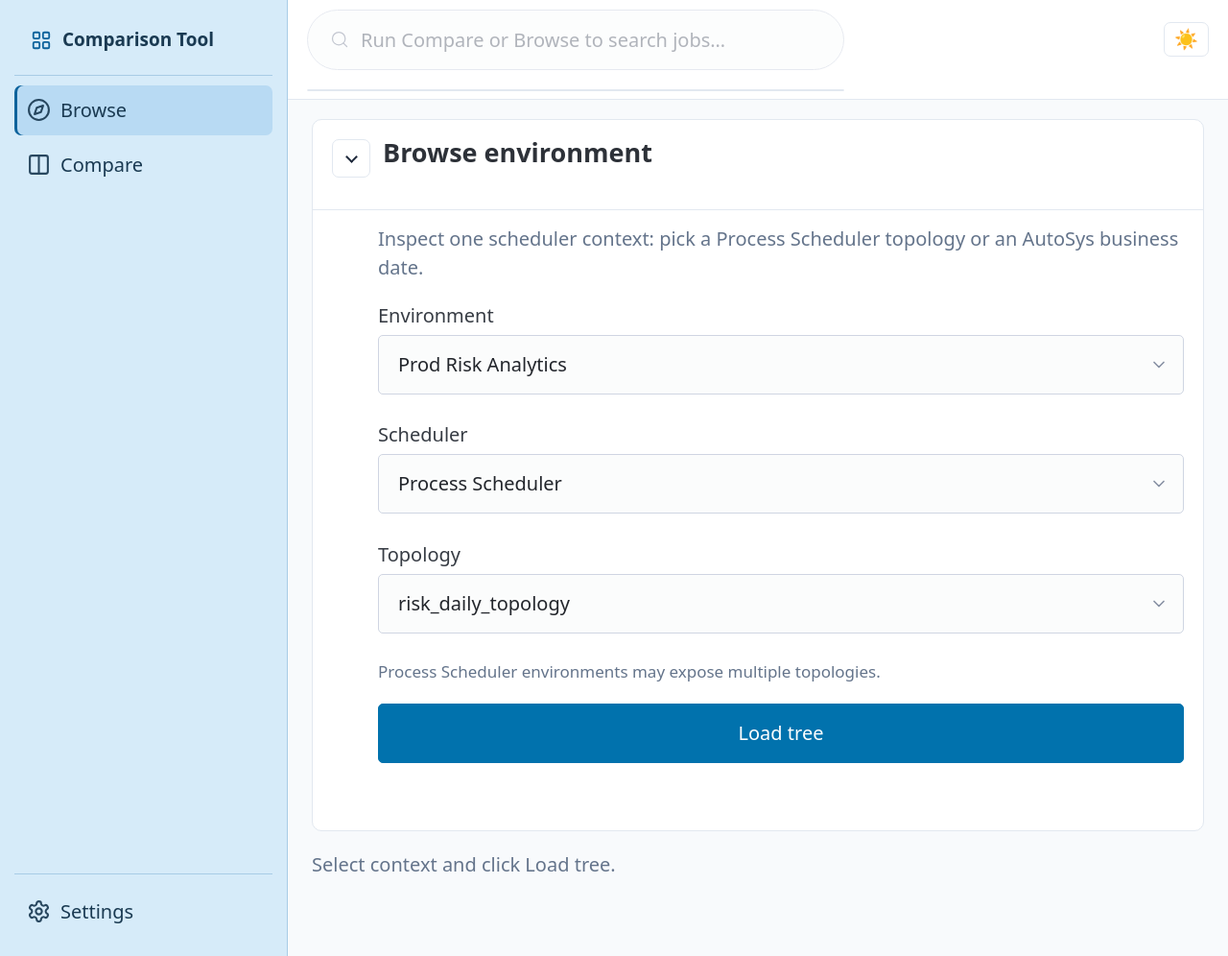
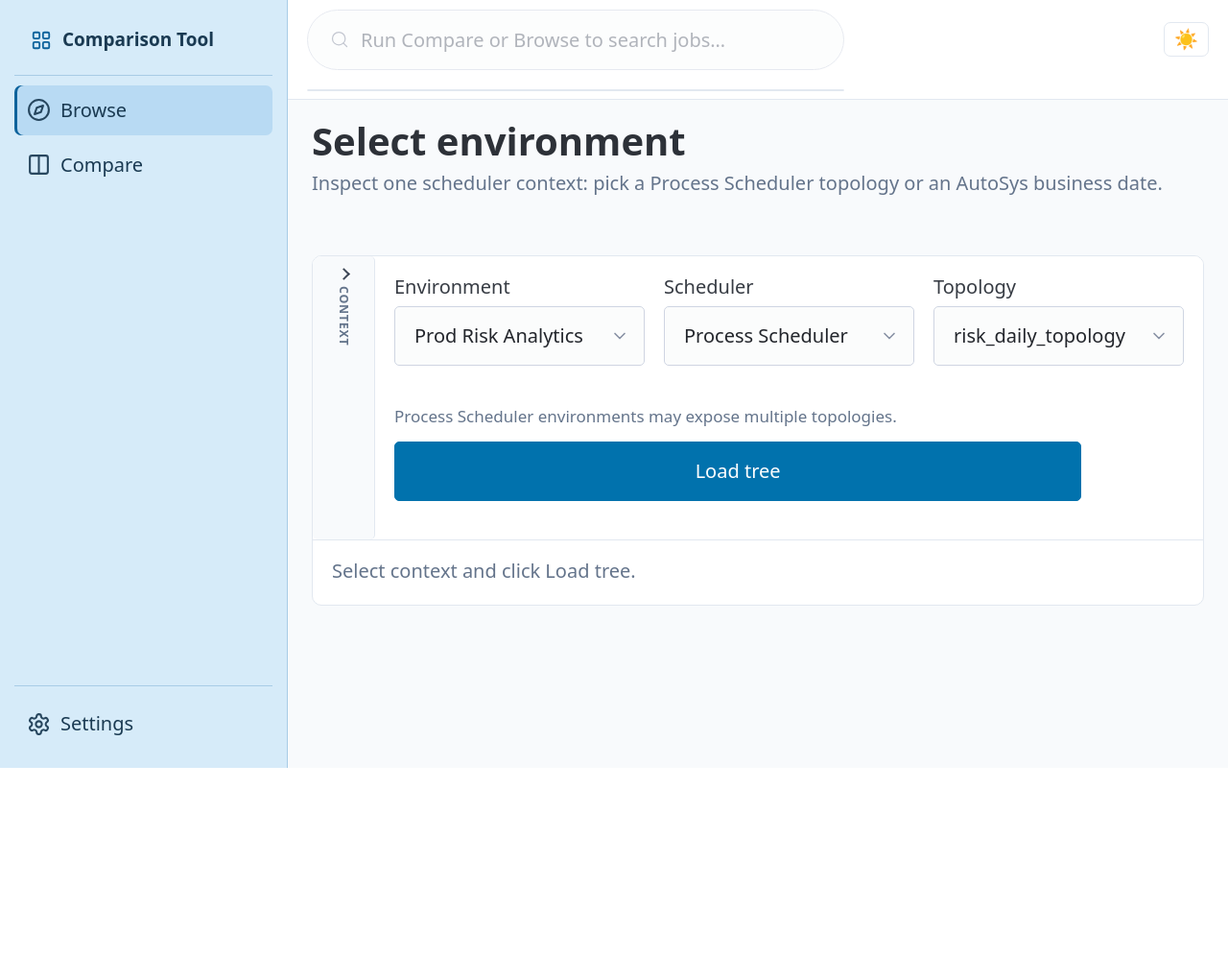
Before and after one commit to Gerbeev/ps-tool-web, a FastAPI app: page /browse in a window 1280 px wide. Shown: the whole page at 96% size. After the commit the page ends 800 px from the top, so only its background shows below. Run offline with FastAPI, Linux system fonts and the light colour scheme; some libraries are stand-ins or nearby versions.

Commit message:
Int
# Conflicts:
#	app/templates/browse.html
#	tests/test_browse.py

```diff
--- a/app/static/css/custom.css
+++ b/app/static/css/custom.css
@@ -487,6 +487,161 @@ html.sidebar-collapsed .sidebar-footer {
 
 .browse-meta {
   margin-bottom: 0.75rem;
+}
+
+.browse-page-header {
+  margin-bottom: 1rem;
+}
+
+.browse-page-header h1 {
+  margin-bottom: 0.35rem;
+}
+
+.browse-shell {
+  border: 1px solid var(--app-border);
+  border-radius: 0.5rem;
+  background: var(--app-surface);
+  overflow: hidden;
+  display: flex;
+  flex-direction: column;
+}
+
+.browse-context-drawer,
+.browse-filters-drawer {
+  display: flex;
+  flex-direction: row;
+  align-items: stretch;
+  border-bottom: 1px solid var(--app-border);
+  background: var(--app-topbar-bg);
+  flex-shrink: 0;
+}
+
+.browse-context-drawer.is-collapsed .browse-context-content,
+.browse-filters-drawer.is-collapsed .browse-filters-content {
+  display: none;
+}
+
+.browse-drawer-toggle {
+  flex-shrink: 0;
+  width: var(--app-sidebar-rail-width);
+  display: flex;
+  flex-direction: column;
+  align-items: center;
+  justify-content: flex-start;
+  gap: 0.4rem;
+  padding: 0.7rem 0.25rem;
+  margin: 0;
+  border: none;
+  border-right: 1px solid var(--app-border);
+  background: var(--app-content-bg);
+  color: var(--app-text);
+  cursor: pointer;
+  align-self: stretch;
+  font: inherit;
+  line-height: 1.2;
+}
+
+.browse-drawer-toggle:hover {
+  background: var(--app-sidebar-active);
+}
+
+.browse-drawer-toggle:focus-visible {
+  outline: 2px solid var(--app-accent);
+  outline-offset: -2px;
+  z-index: 1;
+}
+
+.browse-drawer-chevron {
+  width: 0.45rem;
+  height: 0.45rem;
+  border-right: 2px solid currentColor;
+  border-bottom: 2px solid currentColor;
+  transform: rotate(135deg);
+  transition: transform 0.15s ease;
+  flex-shrink: 0;
+  opacity: 0.85;
+}
+
+.browse-context-drawer:not(.is-collapsed) .browse-drawer-chevron,
+.browse-filters-drawer:not(.is-collapsed) .browse-drawer-chevron {
+  transform: rotate(-45deg);
+}
+
+.browse-drawer-rail-label {
+  font-size: 0.62rem;
+  font-weight: 700;
+  text-transform: uppercase;
+  letter-spacing: 0.06em;
+  writing-mode: vertical-rl;
+  text-orientation: mixed;
+  color: var(--app-muted);
+}
+
+.browse-context-rail-summary {
+  font-size: 0.62rem;
+  line-height: 1.25;
+  writing-mode: vertical-rl;
+  text-orientation: mixed;
+  max-height: 10rem;
+  overflow: hidden;
+  text-align: center;
+}
+
+.browse-context-content {
+  flex: 1;
+  min-width: 0;
+  padding: 0.85rem 1rem 1rem;
+}
+
+.browse-context-form {
+  display: grid;
+  gap: 0.65rem 1rem;
+  grid-template-columns: repeat(auto-fit, minmax(12rem, 1fr));
+  align-items: end;
+  margin: 0;
+}
+
+.browse-context-form #browse-context-fields {
+  display: contents;
+}
+
+.browse-context-form #browse-context-fields .small.muted {
+  grid-column: 1 / -1;
+  margin: 0;
+}
+
+.browse-context-actions {
+  display: flex;
+  align-items: center;
+  gap: 0.75rem;
+  grid-column: 1 / -1;
+}
+
+.browse-output {
+  padding: 0.85rem 1rem 1rem;
+  min-width: 0;
+}
+
+.browse-output-empty {
+  margin: 0;
+}
+
+.browse-filters-drawer {
+  position: sticky;
+  top: 0;
+  z-index: 4;
+}
+
+.browse-drawer-toggle--inset {
+  background: var(--app-topbar-bg);
+}
+
+.browse-filters-content.browse-tree-toolbar {
+  flex: 1;
+  min-width: 0;
+  border-bottom: none;
+  position: static;
+  background: transparent;
 }
 
 .browse-workspace {
--- /dev/null
+++ b/app/static/js/browse-options.js
@@ -0,0 +1,100 @@
+(function () {
+  var STORAGE_KEY = 'ps-tool-browse-context';
+
+  function panel() {
+    return document.getElementById('browse-context-panel');
+  }
+
+  function toggleBtn() {
+    return document.getElementById('browse-context-toggle');
+  }
+
+  function selectedLabel(selectEl) {
+    if (!selectEl || selectEl.selectedIndex < 0) {
+      return '';
+    }
+    var opt = selectEl.options[selectEl.selectedIndex];
+    return opt ? opt.text.trim() : '';
+  }
+
+  function updateSummary() {
+    var hint = document.getElementById('browse-context-summary');
+    if (!hint) {
+      return;
+    }
+    var env = document.getElementById('browse-env');
+    var scheduler = document.getElementById('browse-scheduler');
+    var envLabel = selectedLabel(env);
+    var schedLabel = selectedLabel(scheduler);
+    var parts = [];
+    if (envLabel) {
+      parts.push(envLabel);
+    }
+    if (schedLabel) {
+      parts.push(schedLabel);
+    }
+    hint.textContent = parts.join(' · ');
+  }
+
+  function setCollapsed(collapsed) {
+    var el = panel();
+    var btn = toggleBtn();
+    if (!el || !btn) {
+      return;
+    }
+    el.classList.toggle('is-collapsed', collapsed);
+    btn.setAttribute('aria-expanded', collapsed ? 'false' : 'true');
+    var hint = document.getElementById('browse-context-summary');
+    if (hint) {
+      if (collapsed) {
+        hint.removeAttribute('hidden');
+      } else {
+        hint.setAttribute('hidden', '');
+      }
+    }
+    localStorage.setItem(STORAGE_KEY, collapsed ? 'collapsed' : 'expanded');
+    updateSummary();
+  }
+
+  function restoreOpenState() {
+    var stored = localStorage.getItem(STORAGE_KEY);
+    setCollapsed(stored === 'collapsed');
+  }
+
+  function bind() {
+    var el = panel();
+    var btn = toggleBtn();
+    if (!el || !btn || el.getAttribute('data-browse-context-bound') === 'true') {
+      return;
+    }
+    el.setAttribute('data-browse-context-bound', 'true');
+
+    restoreOpenState();
+
+    btn.addEventListener('click', function () {
+      setCollapsed(!el.classList.contains('is-collapsed'));
+    });
+
+    var env = document.getElementById('browse-env');
+    var scheduler = document.getElementById('browse-scheduler');
+    if (env) {
+      env.addEventListener('change', updateSummary);
+    }
+    if (scheduler) {
+      scheduler.addEventListener('change', updateSummary);
+    }
+
+    document.body.addEventListener('htmx:afterSwap', function (evt) {
+      var target = evt.detail && evt.detail.target;
+      if (target && target.id === 'browse-context-fields') {
+        updateSummary();
+      }
+    });
+  }
+
+  if (document.readyState === 'loading') {
+    document.addEventListener('DOMContentLoaded', bind);
+  } else {
+    bind();
+  }
+})();
--- a/app/templates/browse.html
+++ b/app/templates/browse.html
@@ -1,27 +1,28 @@
 {% extends "base.html" %}
 {% set active_nav = 'browse' %}
-{% block title %}Browse — ps-tool-web{% endblock %}
+{% block title %}Select environment — ps-tool-web{% endblock %}
 {% block content %}
 <section class="browse-page">
-  <div id="browse-env-panel" class="browse-env-panel">
-    <header class="browse-env-panel-header">
+  <header class="browse-page-header">
+    <h1>Select environment</h1>
+    <p class="muted">Inspect one scheduler context: pick a Process Scheduler topology or an AutoSys business date.</p>
+  </header>
+
+  <div class="browse-shell">
+    <div id="browse-context-panel" class="browse-context-drawer">
       <button type="button"
-              id="browse-env-toggle"
-              class="browse-env-toggle"
+              id="browse-context-toggle"
+              class="browse-drawer-toggle"
               aria-expanded="true"
-              aria-controls="browse-env-panel-body"
-              aria-label="Collapse browse environment panel">
-        <span class="browse-env-chevron" aria-hidden="true"></span>
+              aria-controls="browse-context-content"
+              title="Show or hide context">
+        <span class="browse-drawer-chevron" aria-hidden="true"></span>
+        <span class="browse-drawer-rail-label">Context</span>
+        <span id="browse-context-summary" class="browse-context-rail-summary muted" hidden></span>
       </button>
-      <div class="browse-env-panel-heading">
-        <h1>Browse environment</h1>
-        <p id="browse-env-summary" class="browse-env-summary muted"></p>
-      </div>
-    </header>
-    <div id="browse-env-panel-body" class="browse-env-panel-body">
-      <p class="muted">Inspect one scheduler context: pick a Process Scheduler topology or an AutoSys business date.</p>
-
+      <div id="browse-context-content" class="browse-context-content">
         <form id="browse-form"
+              class="browse-context-form"
               hx-post="/api/browse/load"
               hx-target="#browse-output"
               hx-indicator="#browse-spinner">
@@ -49,15 +50,18 @@
           <div id="browse-context-fields">
             {% include "partials/browse_form_fields.html" %}
           </div>
+          <div class="browse-context-actions">
             <button type="submit">Load tree</button>
             <span id="browse-spinner" class="htmx-indicator" aria-live="polite">Loading…</span>
+          </div>
         </form>
       </div>
     </div>
 
     <div id="browse-output" class="browse-output">
-    <p class="muted">Select context and click Load tree.</p>
+      <p class="muted browse-output-empty">Select context and click Load tree.</p>
+    </div>
   </div>
 </section>
-<script src="/static/js/browse-env-panel.js"></script>
+<script src="/static/js/browse-options.js"></script>
 {% endblock %}
```
Also changed, not shown: app/static/js/browse-filters.js (+68 -2 lines), app/templates/partials/tree_side.html (+16 -1 lines), tests/test_browse.py (+4 -4 lines). Lines whose indentation alone changed are shown as unchanged.
